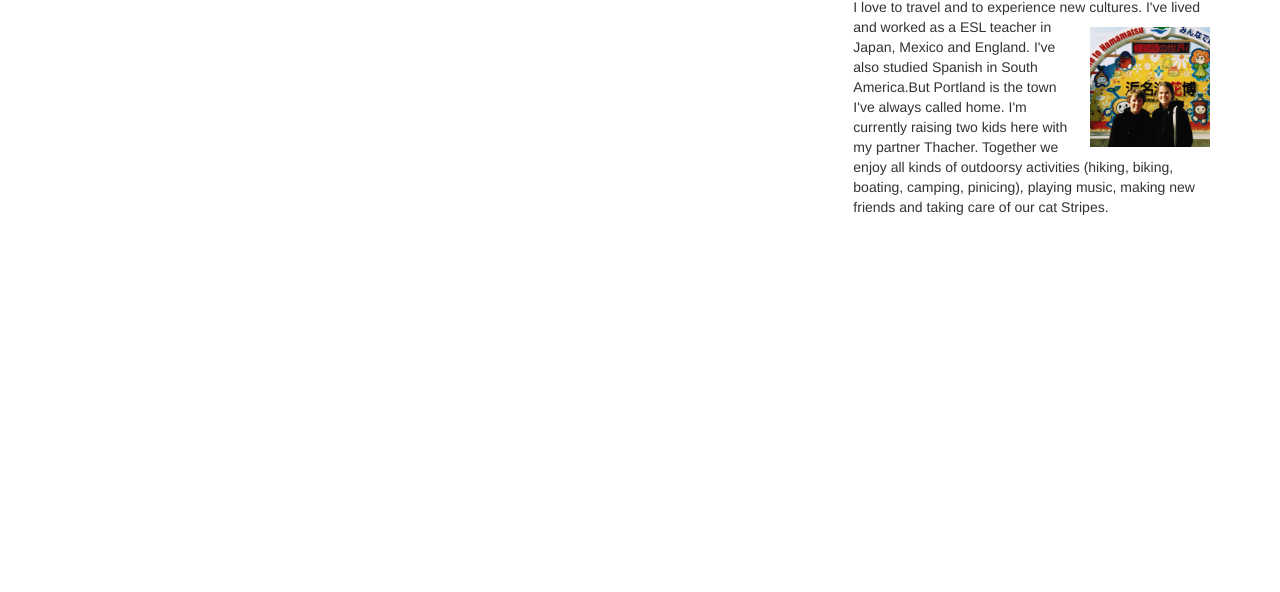
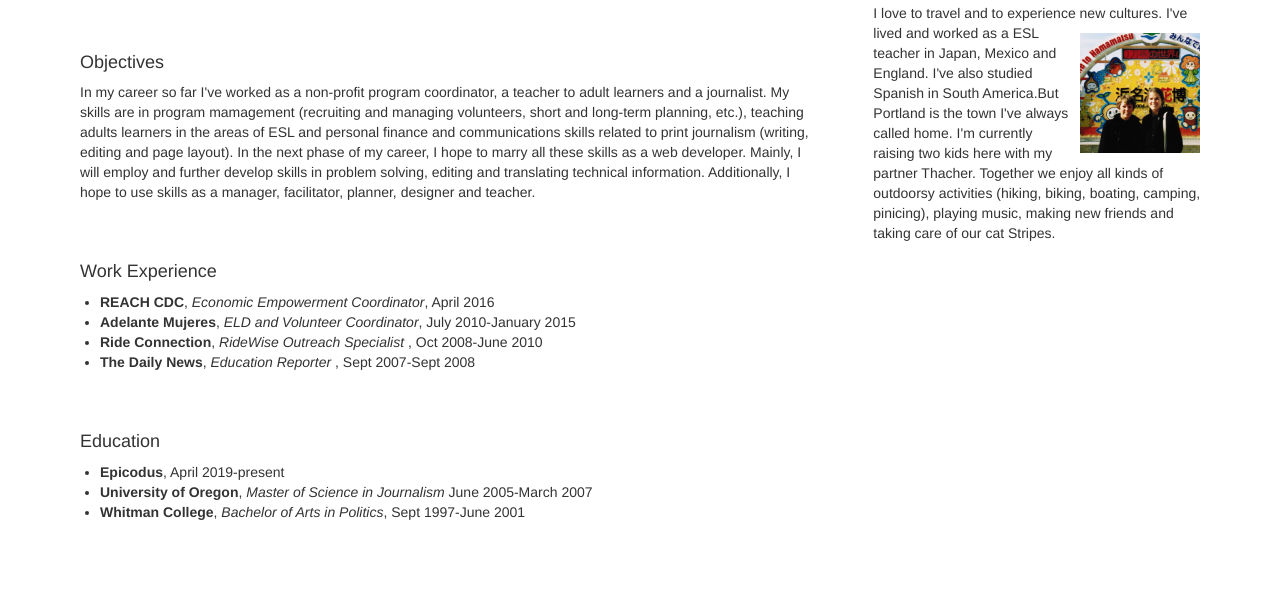
Before and after one commit to carriepederson7/portfolio, a plain HTML site: page index.html in a window 1280 px wide. Shown: the part 718-1310 px from the top of the page. Before the commit the page ends 1005 px from the top, so only its background shows below. Drawn offline with nearby package versions, Linux system fonts and the light colour scheme.

Commit message:
Add textand style to Professional Experience section.

```diff
--- a/css/styles.css
+++ b/css/styles.css
@@ -1,4 +1,4 @@
-/* Project includes a custom-made stylesheet that uses typography styles, cascading, */
+/* Project includes a custom-made stylesheet that uses cascading, */
 
 body {
 border: 1px;
@@ -6,9 +6,12 @@ padding: 30px;
 margin: 30px;
 }
 
+p {
+  padding-left: 20px;
+  padding-right: 10px;
+}
 
 
-}
 img {
   border-color: black;
   border-width: 20px;
@@ -31,7 +34,7 @@ h1 {
 text-align: center;
   }
 
-h2 {
+h2, h4 {
   padding-left: 20px;
   font-family: inherit;
 }
--- a/index.html
+++ b/index.html
@@ -33,8 +33,30 @@
 
       <div class="row">
         <div class="col-md-8">
-          <h2><strong>Background</strong></h2>
-          <!-- (education, job experience, or why did you decide to take a class on programming, etc). -->
+          <h2><strong>Professional Experience</strong></h2>
+            <br>
+            <br>
+            <h4>Objectives</h4>
+              <p> In my career so far I've worked as a non-profit program coordinator, a teacher to adult learners and a journalist. My skills are in program mamagement (recruiting and managing volunteers, short and long-term planning, etc.), teaching adults learners in the areas of ESL and personal finance and communications skills related to print journalism (writing, editing and page layout). In the next phase of my career, I hope to marry all these skills as a web developer. Mainly, I will employ and further develop skills in problem solving, editing and translating technical information. Additionally, I hope to use skills as a manager, facilitator, planner, designer and teacher.
+              </p>
+            <br>
+            <br>
+            <h4>Work Experience</h4>
+              <ul>
+                <li><strong> REACH CDC</strong>, <em>Economic Empowerment Coordinator</em>, April 2016</li>
+                <li><strong> Adelante Mujeres</strong>, <em>ELD and Volunteer Coordinator</em>, July 2010-January 2015</li>
+                <li><strong> Ride Connection</strong>, <em>RideWise Outreach Specialist </em>, Oct 2008-June 2010</li>
+                <li><strong> The Daily News</strong>, <em>Education Reporter </em>, Sept 2007-Sept 2008</li>
+              </ul>
+            <br>
+            <br>
+            <h4>Education</h4>
+              <ul>
+                <li><strong>Epicodus</strong>, April 2019-present</li>
+                <li><strong> University of Oregon</strong>, <em>Master of Science in Journalism</em> June 2005-March 2007</li>
+                <li><strong> Whitman College</strong>, <em>Bachelor of Arts in Politics</em>, Sept 1997-June 2001</li>
+              </ul>
+
         </div>
         <div class="col-md-4">
           <h2><strong>About Me</strong></h2>
```
